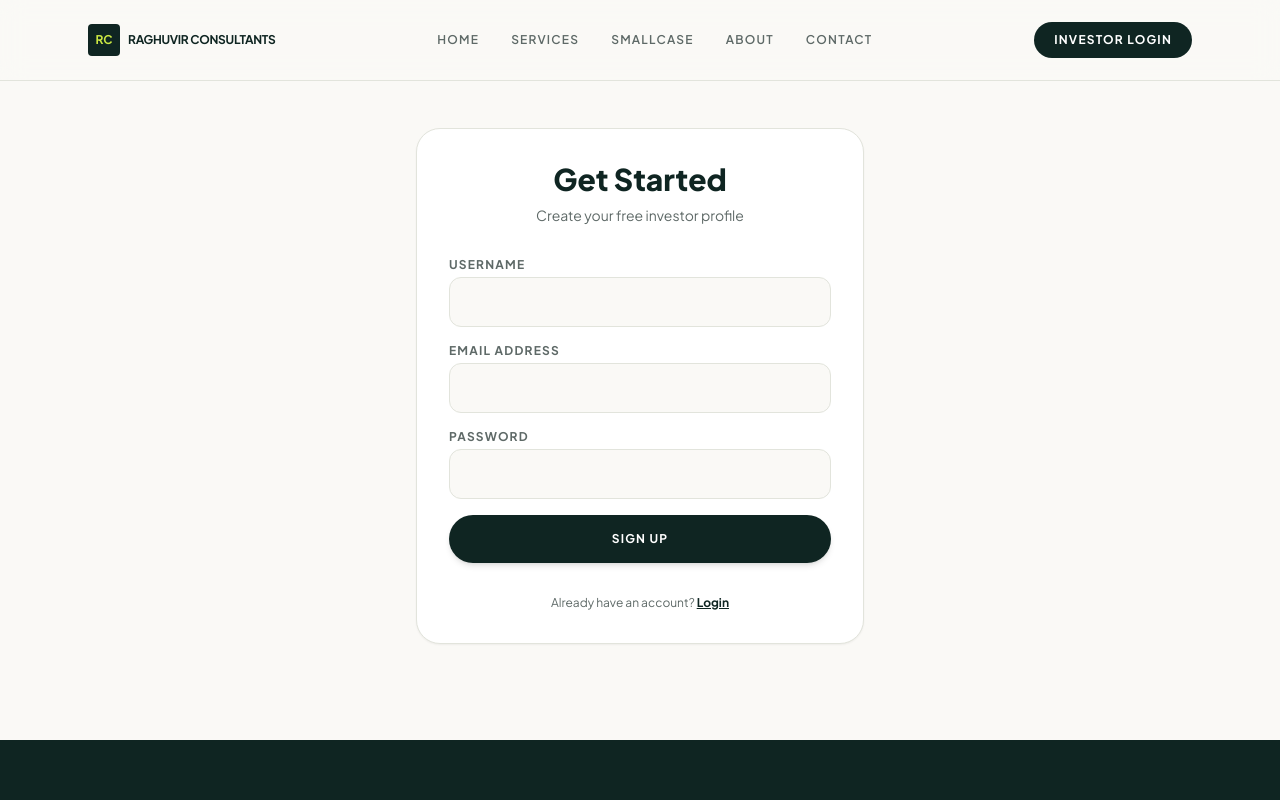
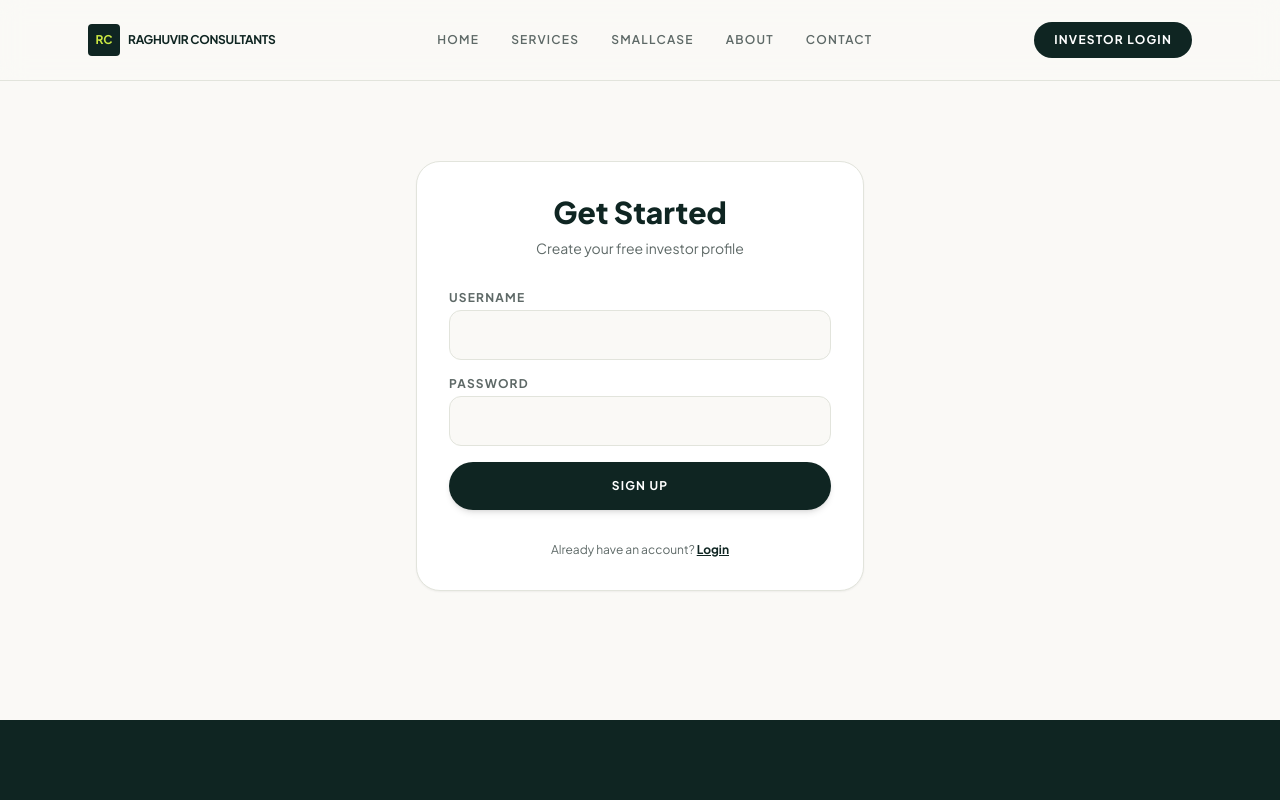
Before and after one commit to tejasrsuthar/investment-strategy-all-weather, a React (Vite) app in the folder frontend/: page /signup in a window 1280 px wide. Shown: the top 800 px of the page. Built offline with nearby package versions, Linux system fonts and the light colour scheme.

Commit message:
feat: make email optional during user registration requiring only username and password

```diff
--- a/frontend/src/pages/Signup.jsx
+++ b/frontend/src/pages/Signup.jsx
@@ -4,14 +4,12 @@ import { z } from 'zod';
 
 const signupSchema = z.object({
   username: z.string().min(3, { message: "Username must be at least 3 characters long." }),
-  email: z.string().email({ message: "Please enter a valid email address." }),
   password: z.string().min(6, { message: "Password must be at least 6 characters long." }),
 });
 
 export default function Signup() {
   const navigate = useNavigate();
   const [username, setUsername] = useState('');
-  const [email, setEmail] = useState('');
   const [password, setPassword] = useState('');
   const [error, setError] = useState('');
   const [loading, setLoading] = useState(false);
@@ -21,7 +19,7 @@ export default function Signup() {
     setError('');
 
     // Zod validation
-    const validationResult = signupSchema.safeParse({ username, email, password });
+    const validationResult = signupSchema.safeParse({ username, password });
     if (!validationResult.success) {
       setError(validationResult.error.errors[0].message);
       return;
@@ -33,7 +31,7 @@ export default function Signup() {
       const res = await fetch('http://localhost:8000/api/auth/register', {
         method: 'POST',
         headers: { 'Content-Type': 'application/json' },
-        body: JSON.stringify({ username, email, password }),
+        body: JSON.stringify({ username, password }),
       });
 
       if (!res.ok) {
@@ -78,16 +76,7 @@ export default function Signup() {
               className="w-full px-4 py-3 bg-sand border border-bordercolor rounded-xl focus:outline-none focus:border-forest"
             />
           </div>
-          <div>
-            <label className="block text-xs font-bold uppercase tracking-widest text-textmuted mb-1">Email Address</label>
-            <input
-              type="email"
-              required
-              value={email}
-              onChange={(e) => setEmail(e.target.value)}
-              className="w-full px-4 py-3 bg-sand border border-bordercolor rounded-xl focus:outline-none focus:border-forest"
-            />
-          </div>
+
           <div>
             <label className="block text-xs font-bold uppercase tracking-widest text-textmuted mb-1">Password</label>
             <input
```
Also changed, not shown: 2 other files (tests, documents, lock files or other folders).
